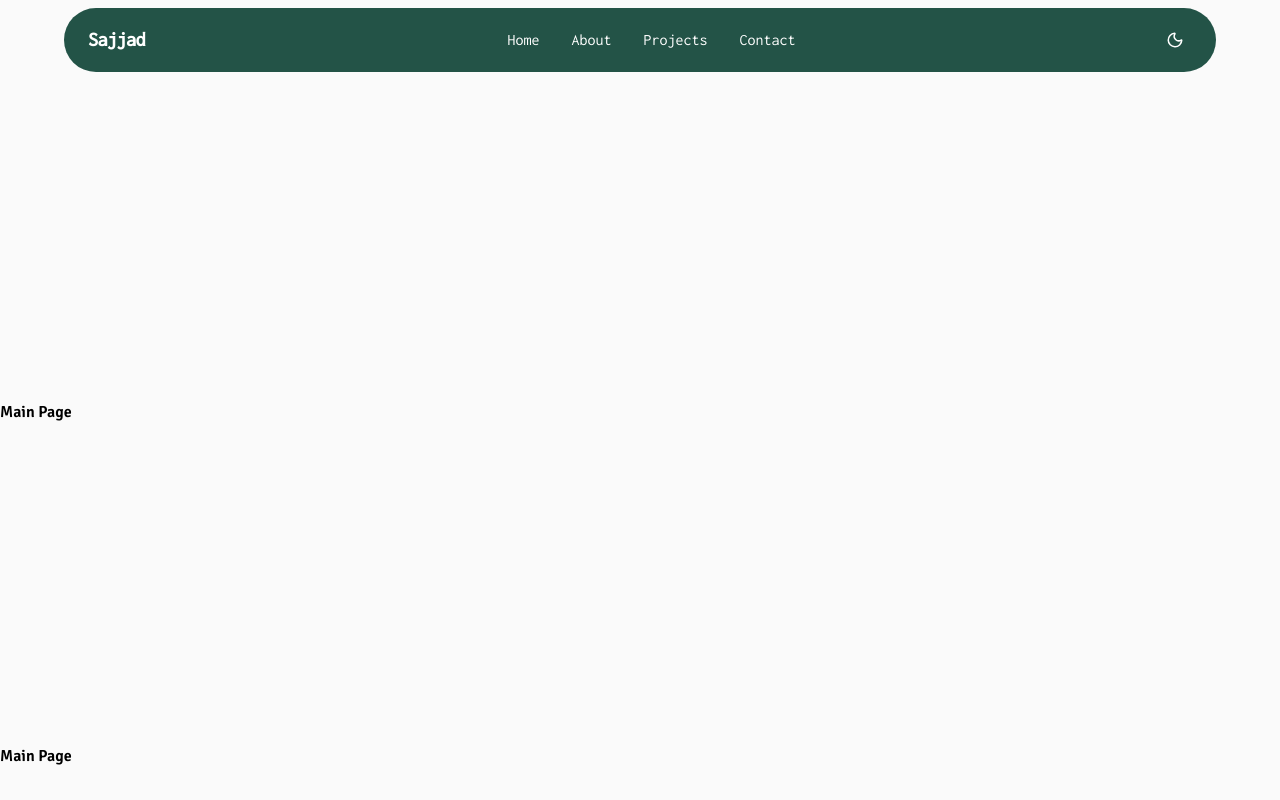
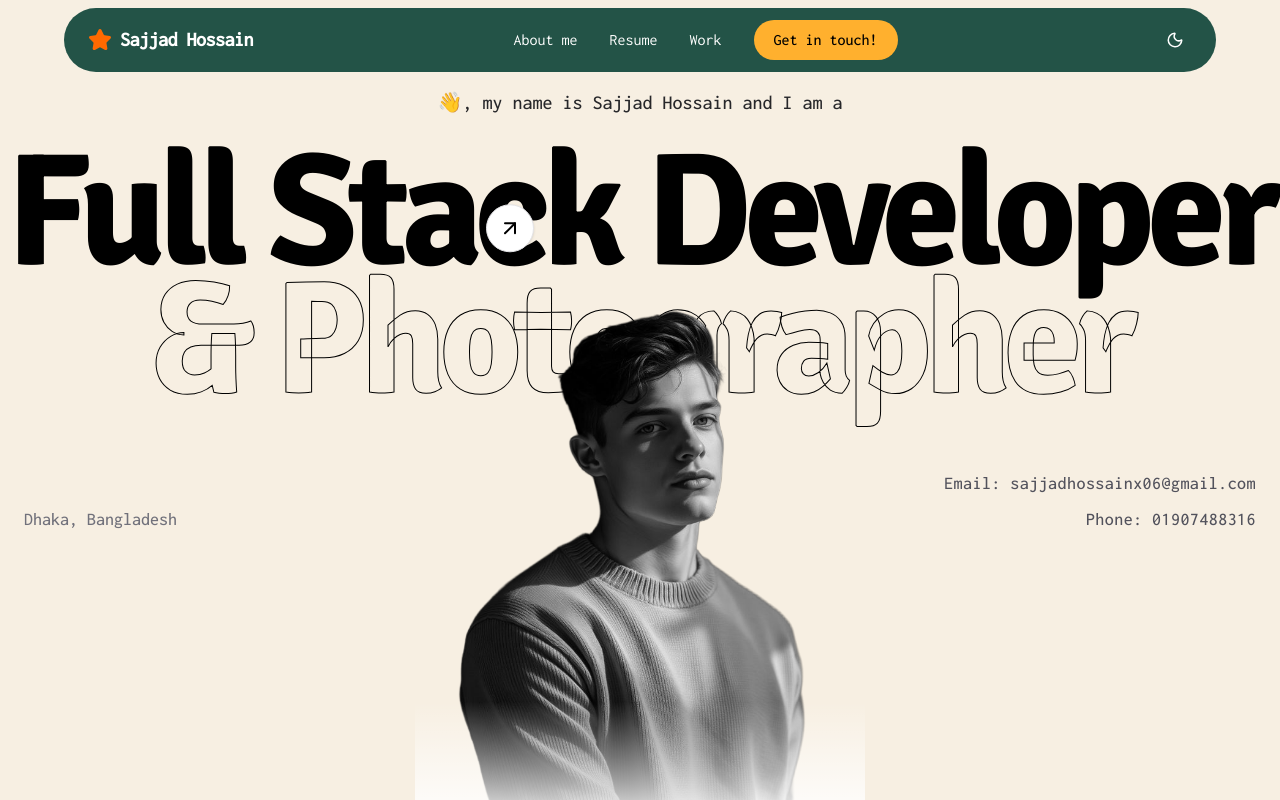
Before and after one commit to Sajjad177/sajjad, a Next.js app: page / in a window 1280 px wide. Shown: the top 800 px of the page. Built offline with nearby package versions, Linux system fonts and the light colour scheme.

Commit message:
banner section added

```diff
--- a/src/app/(website)/layout.tsx
+++ b/src/app/(website)/layout.tsx
@@ -4,7 +4,7 @@ import React from "react";
 
 const CommonLayout = ({ children }: { children: React.ReactNode }) => {
   return (
-    <div>
+    <div className="flex flex-col min-h-screen dark:bg-[#1a1a1a] bg-[#f7efe2]">
       <Navbar />
       <main className="pt-20">{children}</main>
       <Footer />
--- a/src/app/(website)/page.tsx
+++ b/src/app/(website)/page.tsx
@@ -1,9 +1,10 @@
+import Banner from '@/components/website/Banner/Banner';
 import React from 'react';
 
 const MainPage = () => {
   return (
     <div>
-      <h1 className="mt-80">Main Page</h1>
+      <Banner />
       <h1 className="mt-80">Main Page</h1>
       <h1 className="mt-80">Main Page</h1>
     </div>
--- /dev/null
+++ b/src/components/website/Banner/Banner.tsx
@@ -0,0 +1,110 @@
+"use client";
+import { Button } from "@/components/ui/button";
+import { motion } from "framer-motion";
+import { ArrowUpRight } from "lucide-react";
+
+const Banner = () => {
+  // Animation Variants
+  const fadeInUp = {
+    initial: { opacity: 0, y: 20 },
+    animate: { opacity: 1, y: 0 },
+    transition: { duration: 0.6, ease: "easeOut" as const },
+  };
+
+  return (
+    <section className="relative min-h-screen w-full flex flex-col items-center justify-center overflow-hidden bg-[#f7efe2] dark:bg-[#1a1a1a] transition-colors duration-300">
+
+      {/* 1. Top Greeting */}
+      <motion.div
+        {...fadeInUp}
+        className="flex items-center gap-2 mb-4 text-zinc-800 dark:text-zinc-200 text-lg md:text-xl font-medium"
+      >
+        <span>👋, my name is Sajjad Hossain and I am a</span>
+      </motion.div>
+
+      {/* 2. Hero Headline & Image Container */}
+      <div className="relative flex flex-col items-center w-full max-w-7xl">
+
+        {/* Solid Text (Top Layer) */}
+        <motion.h1
+          initial={{ opacity: 0, scale: 0.95 }}
+          animate={{ opacity: 1, scale: 1 }}
+          transition={{ duration: 0.8 }}
+          className="text-[12vw] md:text-[10rem] font-black leading-none tracking-tighter text-black dark:text-white z-10"
+        >
+          Full Stack Developer
+        </motion.h1>
+
+        {/* Floating Arrow Icon */}
+        <motion.div
+          animate={{ y: [0, -10, 0] }}
+          transition={{ duration: 3, repeat: Infinity, ease: "easeInOut" }}
+          className="absolute left-[38%] top-[25%] z-30 hidden md:flex items-center justify-center w-12 h-12 rounded-full border border-zinc-200 dark:border-zinc-800 bg-white dark:bg-black shadow-sm"
+        >
+          <ArrowUpRight className="w-6 h-6 text-black dark:text-white" />
+        </motion.div>
+
+        {/* Portrait Image Layer */}
+        <motion.div
+          initial={{ opacity: 0, y: 40 }}
+          animate={{ opacity: 1, y: 0 }}
+          transition={{ duration: 1, delay: 0.2 }}
+          className="absolute top-[50%] md:top-[48%] w-[300px] md:w-[450px] z-20"
+        >
+          <img
+            src="/images/user-2.jpeg" // Path to your transparent B&W PNG
+            alt="Portrait"
+            className="w-full h-auto grayscale"
+          />
+          {/* Bottom fade for the image */}
+          <div className="absolute bottom-0 left-0 w-full h-32 bg-gradient-to-t from-white dark:from-[#050505] to-transparent z-30 pointer-events-none" />
+        </motion.div>
+
+        {/* Outline Text (Bottom Layer) */}
+        <motion.h1
+          initial={{ opacity: 0 }}
+          animate={{ opacity: 1 }}
+          transition={{ duration: 0.8, delay: 0.3 }}
+          className="text-[12vw] md:text-[10rem] font-black leading-none tracking-tighter text-transparent z-0 mt-[-2rem] [-webkit-text-stroke:1px_black] dark:[-webkit-text-stroke:1px_white]"
+        >
+          & Photographer
+        </motion.h1>
+      </div>
+
+      {/* 3. Location and Brand Logos */}
+      <div className="w-full max-w-7xl flex flex-col md:flex-row justify-between items-end mt-12 z-30 px-6">
+        <motion.p {...fadeInUp} className="text-zinc-500 dark:text-zinc-400 font-medium text-lg">
+          Dhaka, Bangladesh
+        </motion.p>
+
+        <motion.div
+          initial={{ opacity: 0, x: 20 }}
+          animate={{ opacity: 1, x: 0 }}
+          transition={{ delay: 0.8 }}
+          className="flex flex-col gap-2 mt-6 md:mt-0 text-base md:text-lg font-medium tracking-wide text-zinc-600 dark:text-zinc-400 text-right"
+        >
+          <p>Email: sajjadhossainx06@gmail.com</p>
+          <p>Phone: 01907488316</p>
+        </motion.div>
+      </div>
+
+      {/* 4. Bottom Call-to-Action Buttons */}
+      <div className="flex flex-col md:flex-row gap-4 mt-72 z-30">
+        <Button
+          className="bg-black dark:bg-white text-white dark:text-black hover:bg-zinc-800 dark:hover:bg-zinc-200 px-8 py-6 text-lg rounded-md transition-transform hover:scale-105"
+        >
+          You need a designer
+        </Button>
+        <Button
+          variant="outline"
+          className="border-zinc-300 dark:border-zinc-700 text-zinc-800 dark:text-zinc-200 px-8 py-6 text-lg rounded-md transition-transform hover:scale-105 bg-transparent hover:bg-zinc-100 dark:hover:bg-zinc-800"
+        >
+          You need a photographer
+        </Button>
+      </div>
+
+    </section>
+  );
+};
+
+export default Banner;
--- a/src/components/website/Navbar/Navbar.tsx
+++ b/src/components/website/Navbar/Navbar.tsx
@@ -1,16 +1,15 @@
 "use client";
 
 import { AnimatePresence, motion } from "framer-motion";
-import { Menu, Moon, Sun, X } from "lucide-react";
+import { Menu, Moon, Star, Sun, X } from "lucide-react";
 import { useTheme } from "next-themes";
 import Link from "next/link";
 import { useEffect, useState } from "react";
 
 const navLinks = [
-  { name: "Home", href: "/" },
-  { name: "About", href: "#about" },
-  { name: "Projects", href: "#projects" },
-  { name: "Contact", href: "#contact" },
+  { name: "About me", href: "#about" },
+  { name: "Resume", href: "#resume" },
+  { name: "Work", href: "#work" },
 ];
 
 export default function Navbar() {
@@ -33,16 +32,17 @@ export default function Navbar() {
         {/* Navbar */}
         <div
           className={`w-full rounded-full transition-all duration-300 text-white ${
-            resolvedTheme === "dark" ? "bg-neutral-900" : "bg-[#235347]"
+            resolvedTheme === "dark" ? "bg-[#1a1a1a]" : "bg-[#235347]"
           } ${scrolled ? "backdrop-blur-md shadow-sm" : ""}`}
         >
           <div className="px-6 h-16 flex items-center justify-between">
             {/* Logo */}
             <Link
               href="/"
-              className="font-title text-xl font-semibold tracking-tight"
+              className="font-title text-xl font-semibold tracking-tight flex items-center gap-2"
             >
-              Sajjad
+              <Star className="fill-orange-500 text-orange-500" size={24} />
+              Sajjad Hossain
             </Link>
 
             {/* Desktop Nav */}
@@ -57,6 +57,9 @@ export default function Navbar() {
                   <span className="absolute left-0 -bottom-1 w-0 h-[2px] bg-black dark:bg-white transition-all duration-300 hover:w-full"></span>
                 </Link>
               ))}
+              <Link href="#contact" className="bg-[#FFB02E] text-black px-5 py-2 rounded-full font-medium hover:bg-orange-400 transition-colors">
+                Get in touch!
+              </Link>
             </nav>
 
             {/* Right */}
```
Also changed, not shown: public/images/user-1.jpeg (added), public/images/user-2.jpeg (added).
